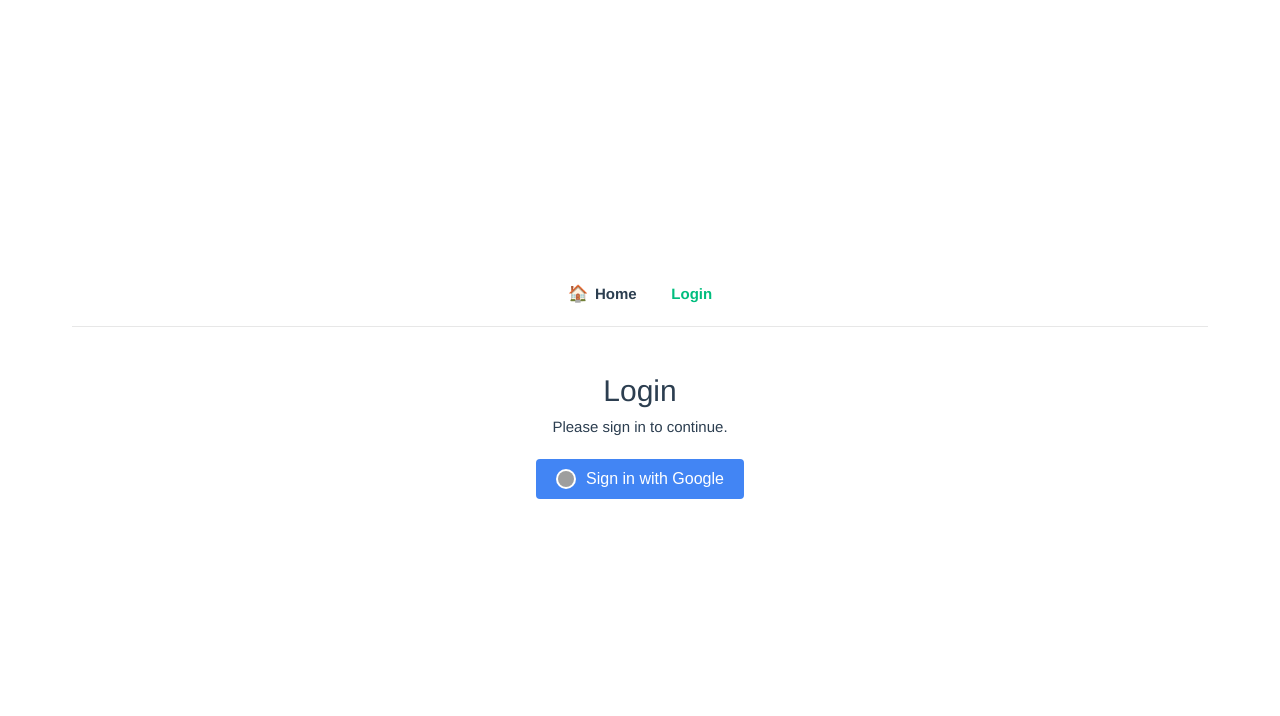
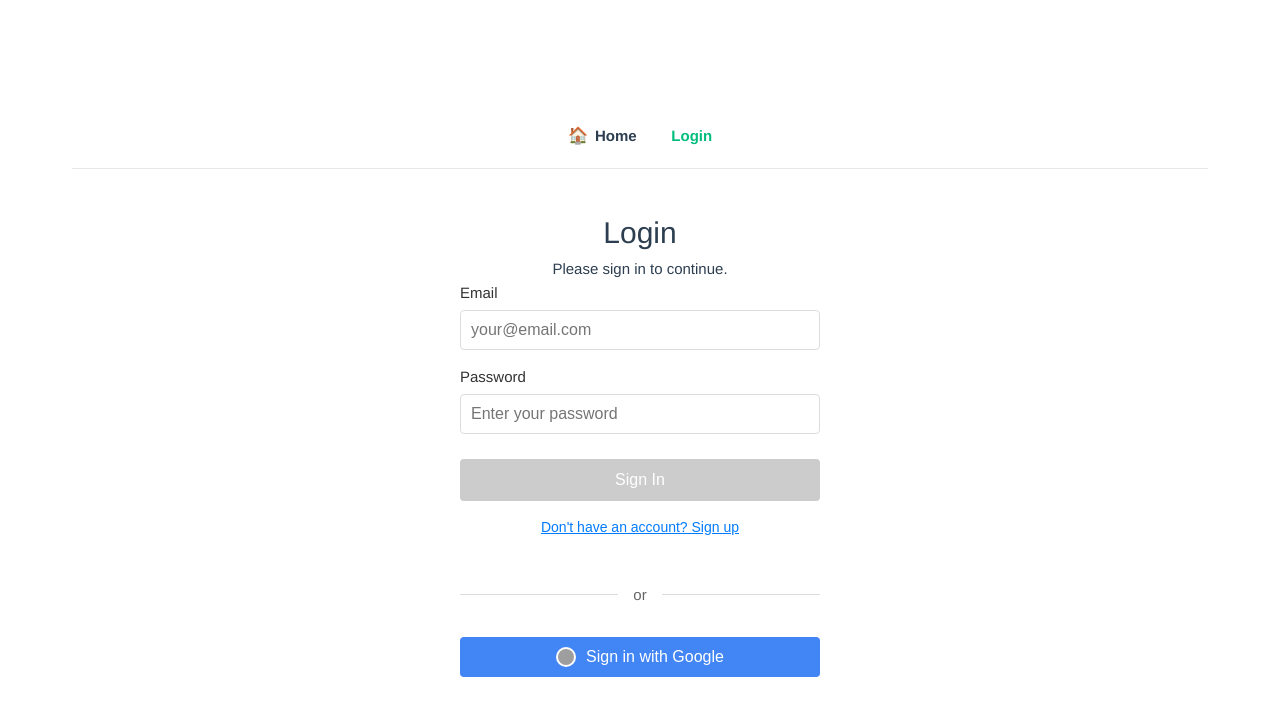
Before and after one commit to beuhjonny/liftassist-app, a Vue app: page /login in a window 1280 px wide. Shown: the top 716 px of the page. Built offline with nearby package versions, Linux system fonts and the light colour scheme; no server answers; grey boxes are pictures that could not be loaded.

Commit message:
Add email/password authentication and improve Firebase error handling

```diff
--- a/src/composables/useAuth.ts
+++ b/src/composables/useAuth.ts
@@ -4,18 +4,53 @@ import {
   getAuth,
   GoogleAuthProvider,
   signInWithPopup,
+  signInWithEmailAndPassword,
+  createUserWithEmailAndPassword,
   signOut,
   onAuthStateChanged,
   type User
 } from 'firebase/auth';
 import { app } from '../firebase.js';
 
-const auth = getAuth(app);
-const provider = new GoogleAuthProvider();
+let auth;
+let provider;
+let unsubscribe: (() => void) | null = null;
+
+try {
+  if (app._initialized !== false) {
+    auth = getAuth(app);
+    provider = new GoogleAuthProvider();
+  } else {
+    console.warn('⚠️ Firebase Auth not available - authentication features disabled');
+    auth = null;
+    provider = null;
+  }
+} catch (error) {
+  console.error('❌ Failed to initialize Firebase Auth:', error);
+  auth = null;
+  provider = null;
+}
 
 const user = ref<User | null>(null);
 
+// This listener is set up ONCE when the module loads and stays active
+if (auth) {
+  try {
+    unsubscribe = onAuthStateChanged(auth, (firebaseUser) => {
+      user.value = firebaseUser;
+      // The log "Auth state changed. Current user: Proxy(_UserImpl)" is from here,
+      // and "Signed in user: UserImpl" would be from the signInWithGoogle success.
+      // These indicate auth IS working.
+    });
+  } catch (error) {
+    console.error('❌ Failed to set up auth state listener:', error);
+  }
+}
+
 const signInWithGoogle = async () => {
+  if (!auth || !provider) {
+    throw new Error('Firebase Auth is not configured. Please set up your .env file with Firebase credentials.');
+  }
   try {
     const result = await signInWithPopup(auth, provider);
     // user.value will be updated by onAuthStateChanged
@@ -25,7 +60,56 @@ const signInWithGoogle = async () => {
   }
 };
 
+const signInWithEmail = async (email: string, password: string) => {
+  if (!auth) {
+    throw new Error('Firebase Auth is not configured. Please set up your .env file with Firebase credentials.');
+  }
+  try {
+    await signInWithEmailAndPassword(auth, email, password);
+    // user.value will be updated by onAuthStateChanged
+  } catch (error: any) {
+    console.error('Error signing in with email:', error);
+    // Provide user-friendly error messages
+    if (error.code === 'auth/user-not-found') {
+      throw new Error('No account found with this email address.');
+    } else if (error.code === 'auth/wrong-password') {
+      throw new Error('Incorrect password.');
+    } else if (error.code === 'auth/invalid-email') {
+      throw new Error('Invalid email address.');
+    } else if (error.code === 'auth/invalid-credential') {
+      throw new Error('Invalid email or password.');
+    }
+    throw error;
+  }
+};
+
+const signUpWithEmail = async (email: string, password: string) => {
+  if (!auth) {
+    throw new Error('Firebase Auth is not configured. Please set up your .env file with Firebase credentials.');
+  }
+  try {
+    await createUserWithEmailAndPassword(auth, email, password);
+    // user.value will be updated by onAuthStateChanged
+  } catch (error: any) {
+    console.error('Error signing up with email:', error);
+    // Provide user-friendly error messages
+    if (error.code === 'auth/email-already-in-use') {
+      throw new Error('An account with this email already exists. Try signing in instead.');
+    } else if (error.code === 'auth/invalid-email') {
+      throw new Error('Invalid email address.');
+    } else if (error.code === 'auth/weak-password') {
+      throw new Error('Password is too weak. Please use at least 6 characters.');
+    }
+    throw error;
+  }
+};
+
 const logout = async () => {
+  if (!auth) {
+    console.warn('⚠️ Cannot logout - Firebase Auth is not configured');
+    user.value = null;
+    return;
+  }
   try {
     await signOut(auth);
     // user.value will be updated by onAuthStateChanged
@@ -34,20 +118,14 @@ const logout = async () => {
   }
 };
 
-// This listener is set up ONCE when the module loads and stays active
-const unsubscribe = onAuthStateChanged(auth, (firebaseUser) => {
-  user.value = firebaseUser;
-  // The log "Auth state changed. Current user: Proxy(_UserImpl)" is from here,
-  // and "Signed in user: UserImpl" would be from the signInWithGoogle success.
-  // These indicate auth IS working.
-});
-
 // Removed the onUnmounted(() => { unsubscribe(); }); block
 
 export default function useAuth() {
   return {
     user,
     signInWithGoogle,
+    signInWithEmail,
+    signUpWithEmail,
     logout,
   };
 }
--- a/src/router/index.ts
+++ b/src/router/index.ts
@@ -10,15 +10,31 @@ import { createRouter, createWebHistory } from 'vue-router';
 import { getAuth, onAuthStateChanged, type User } from 'firebase/auth';
 import { app } from '../firebase.js';
 
-
-const auth = getAuth(app);
+let auth;
+try {
+  if (app._initialized !== false) {
+    auth = getAuth(app);
+  } else {
+    console.warn('⚠️ Firebase Auth not available - app will work in demo mode');
+    auth = null;
+  }
+} catch (error) {
+  console.error('❌ Failed to initialize Firebase Auth:', error);
+  auth = null;
+}
 
 // Helper function to get current user state asynchronously
 // This is useful because onAuthStateChanged is the most reliable way,
 // but router.beforeEach might run before the initial onAuthStateChanged in useAuth.ts fires
 // or if the page is refreshed.
 const getCurrentUser = (): Promise<User | null> => {
+  if (!auth) {
+    // If Firebase isn't initialized, return null (no user)
+    return Promise.resolve(null);
+  }
+
   return new Promise((resolve, reject) => {
+    try {
       // onAuthStateChanged returns an unsubscribe function,
       // so we call it once we have the initial user state.
       const unsubscribe = onAuthStateChanged(
@@ -27,8 +43,15 @@ const getCurrentUser = (): Promise<User | null> => {
           unsubscribe(); // Unsubscribe to avoid memory leaks if called multiple times
           resolve(user);
         },
-      reject // If there's an error with onAuthStateChanged
+        (error) => {
+          console.warn('⚠️ Auth state check failed:', error);
+          resolve(null); // Resolve with null instead of rejecting
+        }
       );
+    } catch (error) {
+      console.warn('⚠️ Failed to check auth state:', error);
+      resolve(null); // Resolve with null instead of rejecting
+    }
   });
 };
 
--- a/src/views/Login.vue
+++ b/src/views/Login.vue
@@ -1,11 +1,59 @@
 <template>
   <div class="login-view">
-    <h1>Login</h1>
+    <h1>{{ isSignUp ? 'Sign Up' : 'Login' }}</h1>
     <p v-if="!user">Please sign in to continue.</p>
+
+    <!-- Email/Password Form -->
+    <div v-if="!user" class="auth-form">
+      <div class="form-group">
+        <label for="email">Email</label>
+        <input
+          id="email"
+          v-model="email"
+          type="email"
+          placeholder="your@email.com"
+          class="form-input"
+          @keyup.enter="handleEmailAuth"
+        />
+      </div>
+      <div class="form-group">
+        <label for="password">Password</label>
+        <input
+          id="password"
+          v-model="password"
+          type="password"
+          placeholder="Enter your password"
+          class="form-input"
+          @keyup.enter="handleEmailAuth"
+        />
+      </div>
+      <button
+        @click="handleEmailAuth"
+        class="email-auth-button"
+        :disabled="isLoading || !email || !password"
+      >
+        {{ isLoading ? 'Please wait...' : (isSignUp ? 'Sign Up' : 'Sign In') }}
+      </button>
+      <button
+        @click="toggleSignUp"
+        class="toggle-auth-button"
+        type="button"
+      >
+        {{ isSignUp ? 'Already have an account? Sign in' : "Don't have an account? Sign up" }}
+      </button>
+    </div>
+
+    <!-- Divider -->
+    <div v-if="!user" class="divider">
+      <span>or</span>
+    </div>
+
+    <!-- Google Sign In -->
     <button v-if="!user" @click="handleSignInWithGoogle" class="google-signin-button">
       <img src="https://upload.wikimedia.org/wikipedia/commons/c/c1/Google_%22G%22_logo.svg" alt="Google G Logo" />
       Sign in with Google
     </button>
+
     <p v-if="user" class="already-logged-in-message">You are already logged in. Redirecting...</p>
     <p v-if="authError" class="error-message">{{ authError }}</p>
   </div>
@@ -16,9 +64,44 @@ import { ref, watch } from 'vue'; // Added watch
 import useAuth from '../composables/useAuth';
 import { useRouter } from 'vue-router';
 
-const { user, signInWithGoogle } = useAuth(); // logout function removed from here
+const { user, signInWithGoogle, signInWithEmail, signUpWithEmail } = useAuth();
 const router = useRouter();
 const authError = ref<string | null>(null);
+const isLoading = ref(false);
+const isSignUp = ref(false);
+const email = ref('');
+const password = ref('');
+
+const toggleSignUp = () => {
+  isSignUp.value = !isSignUp.value;
+  authError.value = null;
+  password.value = ''; // Clear password when switching
+};
+
+const handleEmailAuth = async () => {
+  if (!email.value || !password.value) {
+    authError.value = 'Please enter both email and password.';
+    return;
+  }
+
+  try {
+    isLoading.value = true;
+    authError.value = null;
+
+    if (isSignUp.value) {
+      await signUpWithEmail(email.value, password.value);
+    } else {
+      await signInWithEmail(email.value, password.value);
+    }
+    // onAuthStateChanged in useAuth will update the 'user' ref.
+    // The route guard will then redirect away from /login if successful.
+  } catch (error: any) {
+    console.error('Login page error:', error);
+    authError.value = error.message || `Failed to ${isSignUp.value ? 'sign up' : 'sign in'}. Please try again.`;
+  } finally {
+    isLoading.value = false;
+  }
+};
 
 const handleSignInWithGoogle = async () => {
   try {
@@ -45,12 +128,103 @@ watch(user, (currentUser) => {
 </script>
 
 <style scoped>
-/* Keep your existing scoped styles from the previous Login.vue version */
 .login-view {
   display: flex;
   flex-direction: column;
   align-items: center;
   padding: 20px;
+  max-width: 400px;
+  margin: 0 auto;
+}
+
+.auth-form {
+  width: 100%;
+  margin-bottom: 20px;
+}
+
+.form-group {
+  margin-bottom: 15px;
+  text-align: left;
+}
+
+.form-group label {
+  display: block;
+  margin-bottom: 5px;
+  font-weight: 500;
+  color: #333;
+}
+
+.form-input {
+  width: 100%;
+  padding: 10px;
+  font-size: 16px;
+  border: 1px solid #ddd;
+  border-radius: 4px;
+  box-sizing: border-box;
+  transition: border-color 0.3s;
+}
+
+.form-input:focus {
+  outline: none;
+  border-color: #4285F4;
+}
+
+.email-auth-button {
+  width: 100%;
+  padding: 12px;
+  font-size: 16px;
+  background-color: #007bff;
+  color: white;
+  border: none;
+  border-radius: 4px;
+  cursor: pointer;
+  transition: background-color 0.3s;
+  margin-top: 10px;
+  font-weight: 500;
+}
+
+.email-auth-button:hover:not(:disabled) {
+  background-color: #0056b3;
+}
+
+.email-auth-button:disabled {
+  background-color: #ccc;
+  cursor: not-allowed;
+}
+
+.toggle-auth-button {
+  width: 100%;
+  padding: 8px;
+  font-size: 14px;
+  background-color: transparent;
+  color: #007bff;
+  border: none;
+  cursor: pointer;
+  margin-top: 10px;
+  text-decoration: underline;
+}
+
+.toggle-auth-button:hover {
+  color: #0056b3;
+}
+
+.divider {
+  display: flex;
+  align-items: center;
+  width: 100%;
+  margin: 20px 0;
+  color: #666;
+}
+
+.divider::before,
+.divider::after {
+  content: '';
+  flex: 1;
+  border-bottom: 1px solid #ddd;
+}
+
+.divider span {
+  padding: 0 15px;
 }
 
 .google-signin-button {
@@ -65,8 +239,8 @@ watch(user, (currentUser) => {
   border-radius: 4px;
   cursor: pointer;
   transition: background-color 0.3s;
-  margin-top: 20px;
-  margin-bottom: 20px;
+  margin-top: 10px;
+  width: 100%;
 }
 
 .google-signin-button:hover {
@@ -83,8 +257,14 @@ watch(user, (currentUser) => {
 }
 
 .error-message {
-  color: red;
-  margin-top: 10px;
+  color: #dc3545;
+  background-color: #f8d7da;
+  border: 1px solid #f5c6cb;
+  padding: 10px 15px;
+  border-radius: 4px;
+  margin-top: 15px;
+  width: 100%;
+  text-align: left;
 }
 
 .already-logged-in-message {
```
Also changed, not shown: src/firebase.js (+40 -5 lines). Lines whose indentation alone changed are shown as unchanged.
